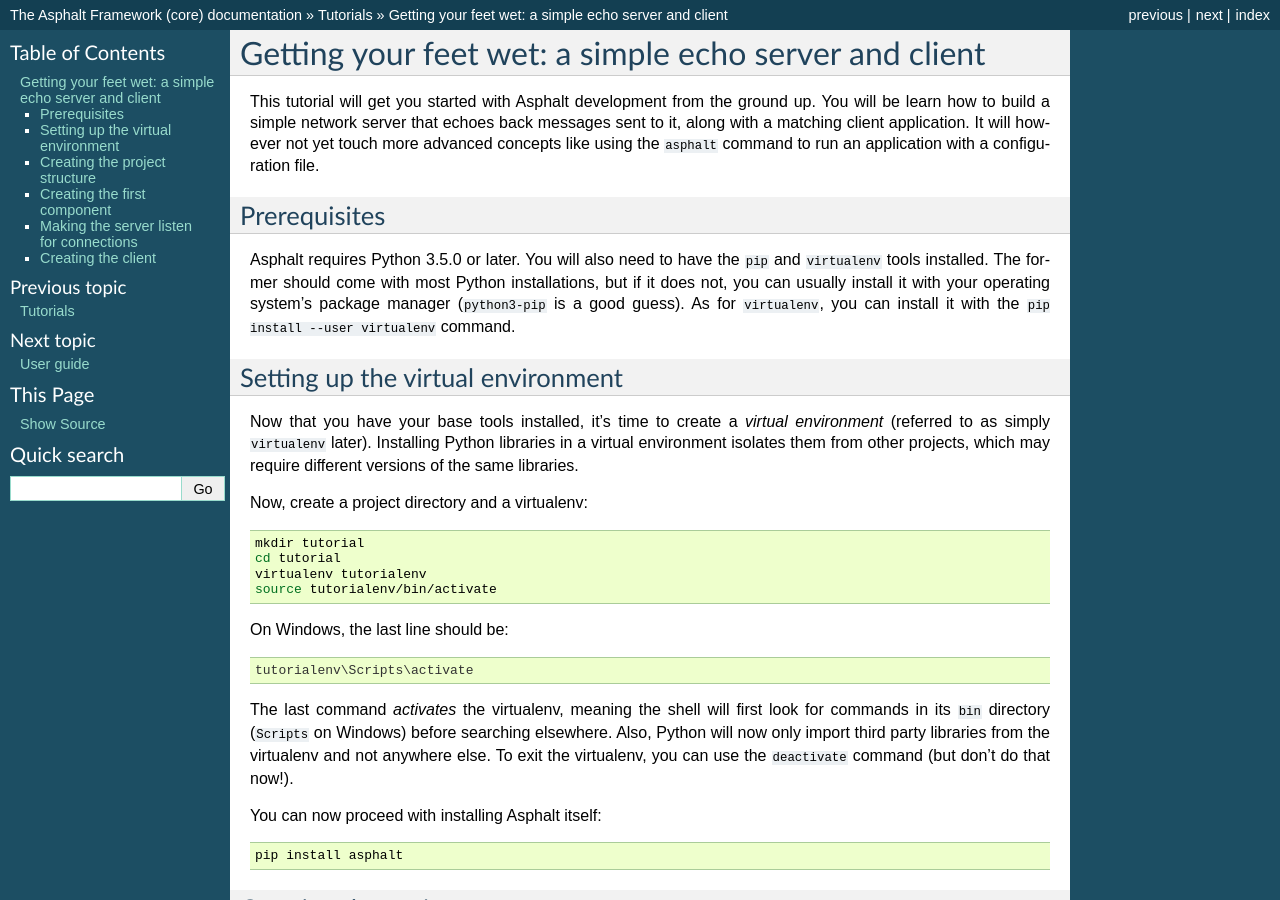
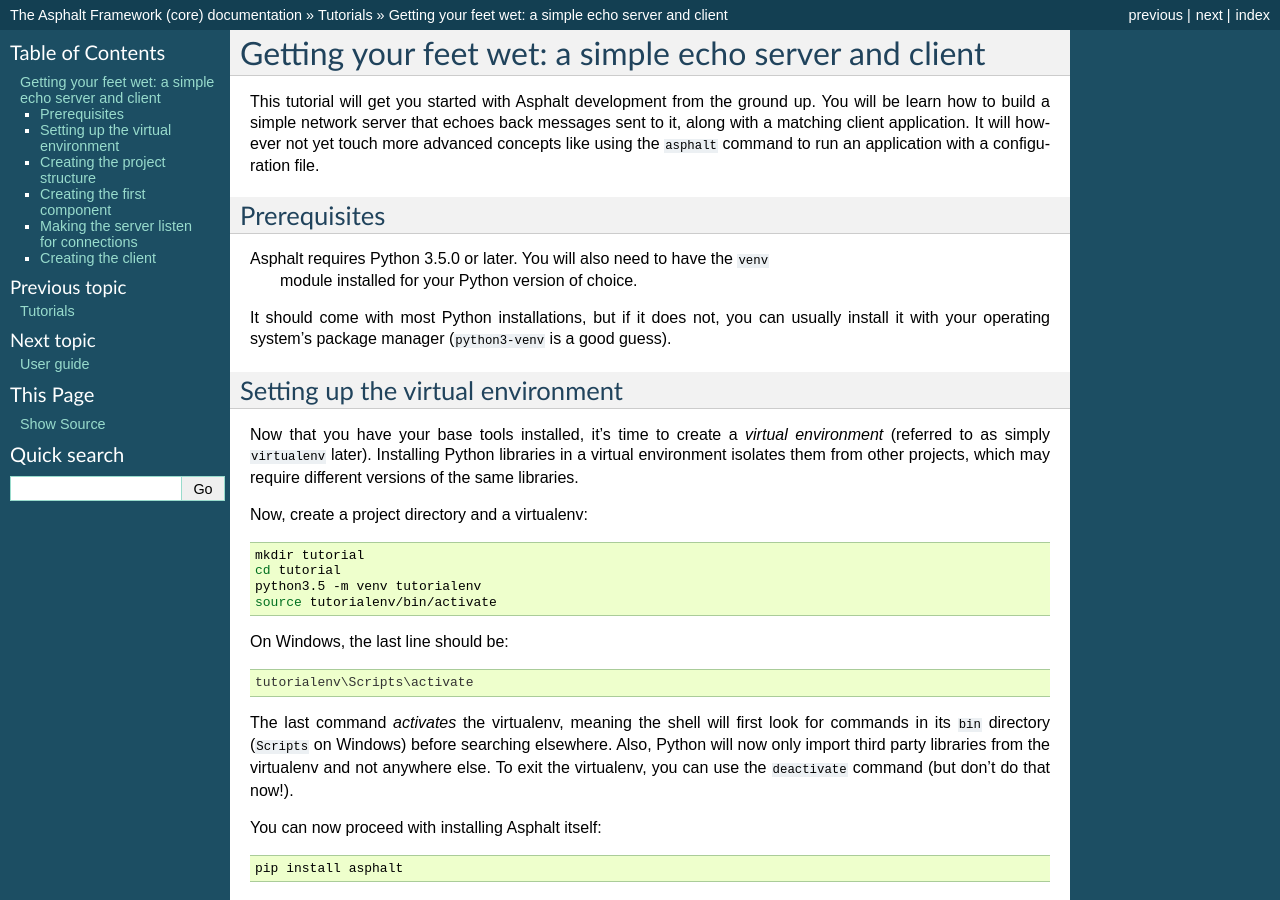
Before and after one commit to asphalt-framework/asphalt, a Sphinx documentation site: the page built from docs/tutorials/echo.rst, in a window 1280 px wide and 900 px high. Built offline with Sphinx 7.4.7, drawn with Linux system fonts in a browser that asks for light colours.

Commit message:
Updated echo tutorial to use venv instead of virtualenv

```diff
--- a/docs/tutorials/echo.rst
+++ b/docs/tutorials/echo.rst
@@ -11,10 +11,10 @@
 Prerequisites
 -------------
 
-Asphalt requires Python 3.5.0 or later. You will also need to have the ``pip`` and ``virtualenv``
-tools installed. The former should come with most Python installations, but if it does not, you can
-usually install it with your operating system's package manager (``python3-pip`` is a good guess).
-As for ``virtualenv``, you can install it with the ``pip install --user virtualenv`` command.
+Asphalt requires Python 3.5.0 or later. You will also need to have the ``venv``
+ module installed for your Python version of choice.
+It should come with most Python installations, but if it does not, you can
+usually install it with your operating system's package manager (``python3-venv`` is a good guess).
 
 Setting up the virtual environment
 ----------------------------------
@@ -27,7 +27,7 @@
 
     mkdir tutorial
     cd tutorial
-    virtualenv tutorialenv
+    python3.5 -m venv tutorialenv
     source tutorialenv/bin/activate
 
 On Windows, the last line should be:
```
